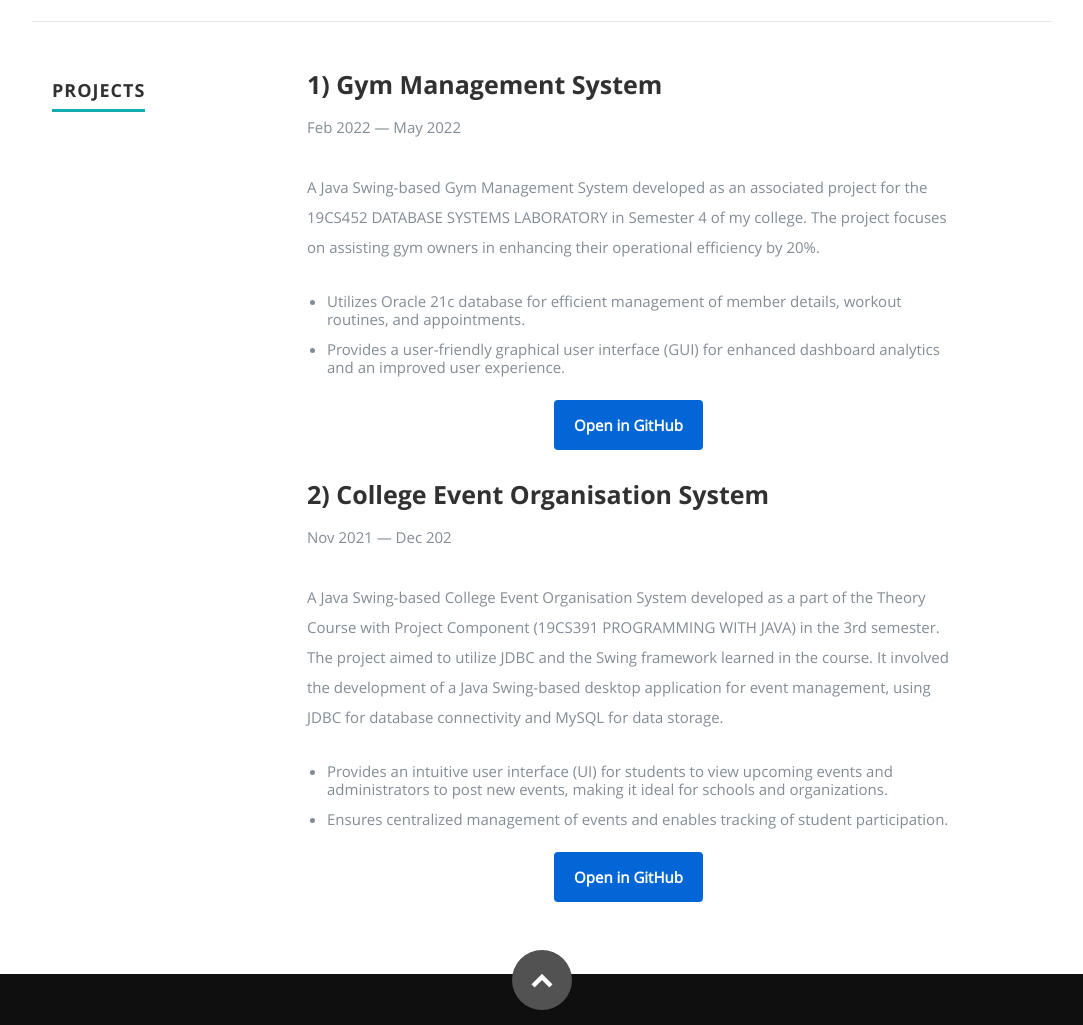
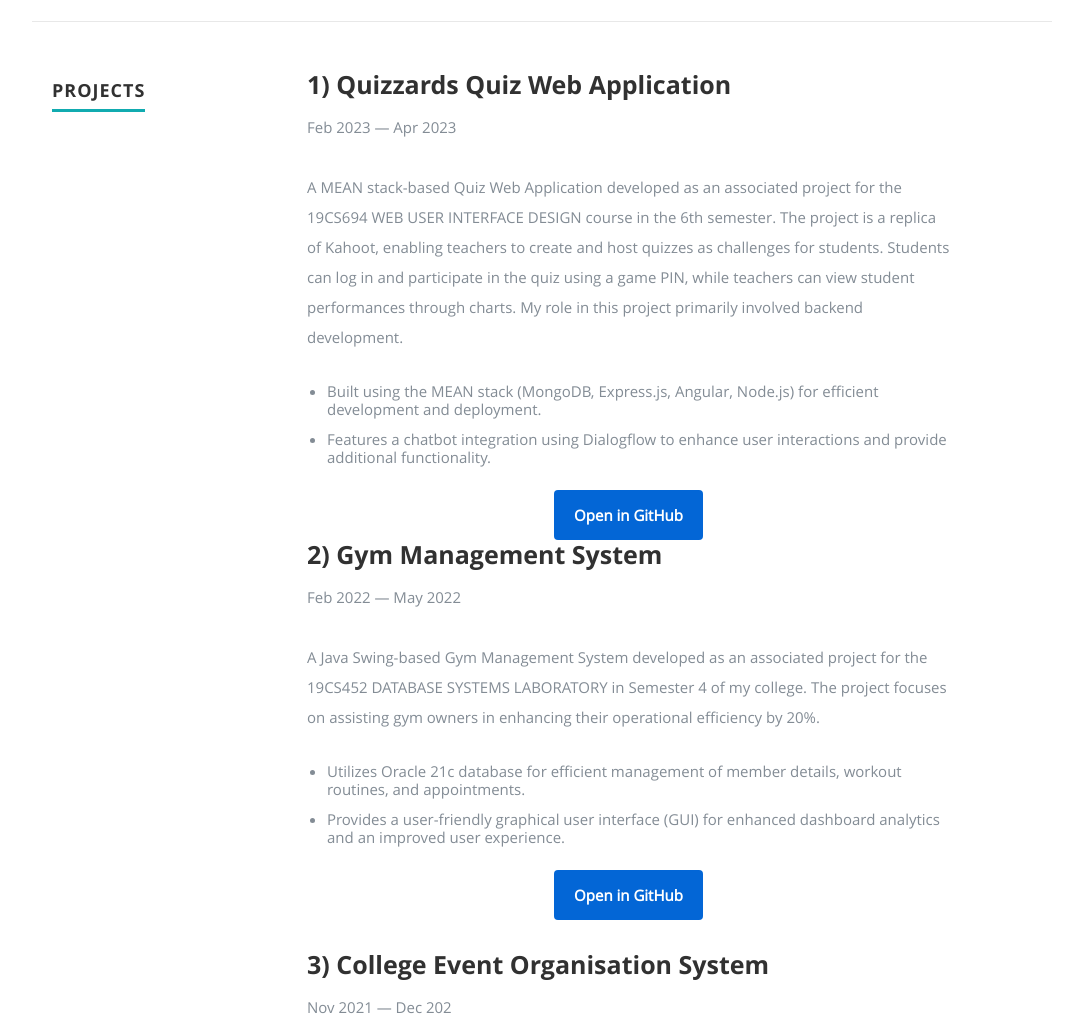
Before and after one commit to yogeshselvarajan/Digital-Resume-Azure-DevOps, a plain HTML site: page frontend/index.html in a window 1280 px wide. Shown: the part 3718-4743 px from the top of the page, without its empty margins (98-1181 px from the left). Drawn offline with nearby package versions, Linux system fonts and the light colour scheme; no server answers.

Commit message:
Updated Project with WUID

```diff
--- a/frontend/index.html
+++ b/frontend/index.html
@@ -235,7 +235,23 @@
          <div class="nine columns main-col">
             <div class="row item">
                <div class="twelve columns">
-                  <h3>1) Gym Management System</h3>
+                  <h3>1) Quizzards Quiz Web Application</h3>
+                  <p><em class="date">Feb 2023 — Apr 2023</em></p>
+                  <p>A MEAN stack-based Quiz Web Application developed as an associated project for the 19CS694 WEB USER INTERFACE DESIGN course in the 6th semester. The project is a replica of Kahoot, enabling teachers to create and host quizzes as challenges for students. Students can log in and participate in the quiz using a game PIN, while teachers can view student performances through charts. My role in this project primarily involved backend development.</p>
+                  <ul style="list-style-type: disc; margin-left: 20px;">
+                     <li>Built using the MEAN stack (MongoDB, Express.js, Angular, Node.js) for efficient development and deployment.</li>
+                     <li>Features a chatbot integration using Dialogflow to enhance user interactions and provide additional functionality.</li>
+                  </ul>
+                  <div style="display: flex; justify-content: center; align-items: center;">
+                     <a href="https://github.com/yogeshselvarajan/Quizzards-MEAN" target="_blank" style="display: inline-block; padding: 10px 20px; background-color: #0366d6; color: #ffffff; text-decoration: none; border-radius: 4px; font-weight: bold;">Open in GitHub</a>
+                  </div>
+               </div>
+            </div> <!-- item end -->
+
+
+            <div class="row item">
+               <div class="twelve columns">
+                  <h3>2) Gym Management System</h3>
                   <p><em class="date">Feb 2022 — May 2022</em></p>
                   <p>A Java Swing-based Gym Management System developed as an associated project for the 19CS452 DATABASE SYSTEMS LABORATORY in Semester 4 of my college. The project focuses on assisting gym owners in enhancing their operational efficiency by 20%.</p>
                   <ul style="list-style-type: disc; margin-left: 20px;">
@@ -251,7 +267,7 @@
             <div class="row item">
                <div class="twelve columns">
                   <br>
-                  <h3>2) College Event Organisation System</h3>
+                  <h3>3) College Event Organisation System</h3>
                   <p><em class="date">Nov 2021 — Dec 202</em></p>
                   <p>A Java Swing-based College Event Organisation System developed as a part of the Theory Course with Project Component (19CS391 PROGRAMMING WITH JAVA) in the 3rd semester. The project aimed to utilize JDBC and the Swing framework learned in the course. It involved the development of a Java Swing-based desktop application for event management, using JDBC for database connectivity and MySQL for data storage.</p>
                   <ul style="list-style-type: disc; margin-left: 20px;">
```
